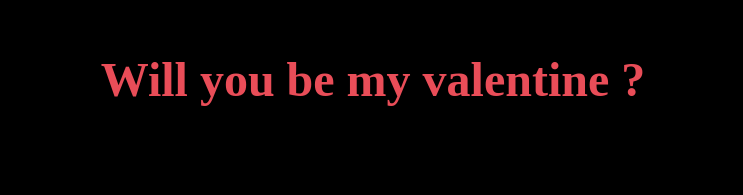
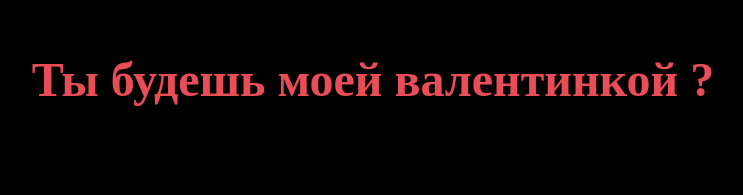
Before and after one commit to ydiamondxq/valentineyay, a plain HTML site: page index.html in a window 1280 px wide. Shown: the part 101-296 px from the top of the page, without its empty margins (267-1010 px from the left). Drawn offline with Linux system fonts and the light colour scheme.

Commit message:
index.html

```diff
--- a/index.html
+++ b/index.html
@@ -13,7 +13,7 @@
 </head>
 <body>
         <div class="wrapper">
-        <h2 class="question">Will you be my valentine ? </h2>
+        <h2 class="question">Ты будешь моей валентинкой ? </h2>
         <img class="gif" alt="gif" src="https://stickers.vidio.com/packs/977-tontonfriends/tontonfriends01.gif" jsaction="VQAsE" class="sFlh5c pT0Scc iPVvYb" style="max-width: 972px; height: 256px; margin: 100px; width: 265px;" alt="tontonfriends | Vidio Stickers for WhatsApp" jsname="kn3ccd" data-iml="19974.20000000298">
     <div class="btn-group">
         <button class="yes-btn">Yes</button>
```
